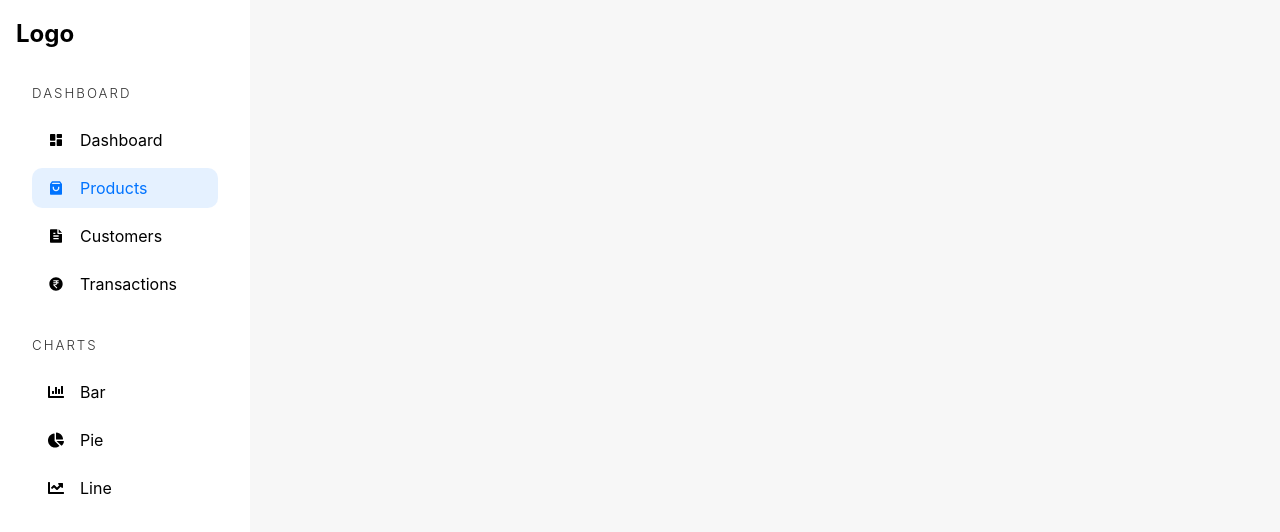
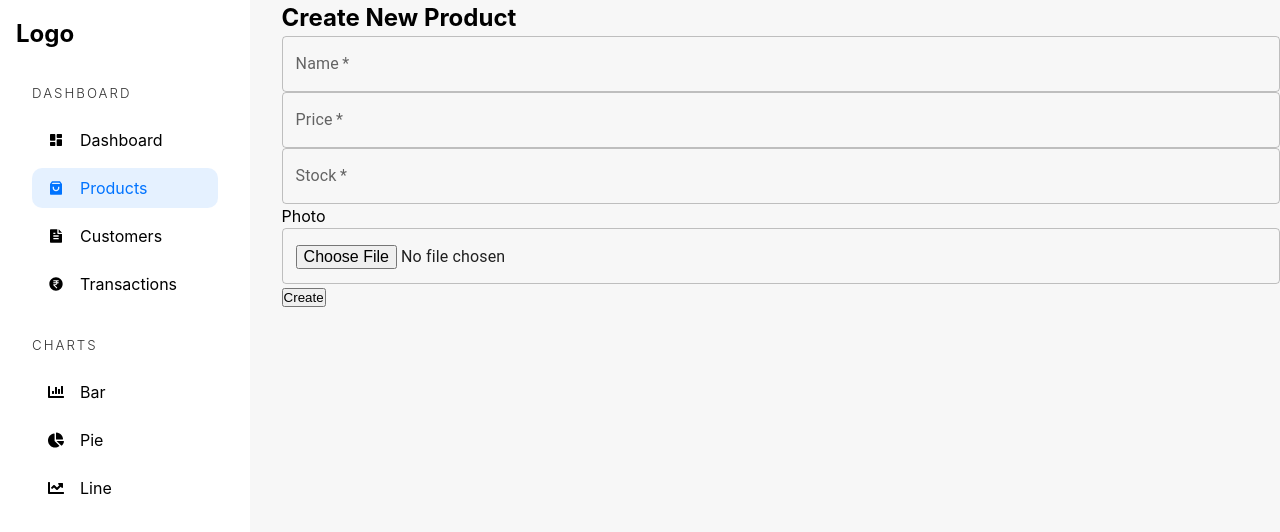
Before and after one commit to AaaSsHhUu/Ecommerce, a React (Vite) app in the folder ecommerce-frontend/: page /admin/products/new in a window 1280 px wide. Shown: the top 532 px of the page. Built offline with nearby package versions, Linux system fonts and the light colour scheme.

Commit message:
made form

```diff
--- a/ecommerce-frontend/src/pages/admin/managment/NewProduct.tsx
+++ b/ecommerce-frontend/src/pages/admin/managment/NewProduct.tsx
@@ -1,7 +1,18 @@
+import { ChangeEvent, useState } from "react"
 import { AdminSidebar } from "../../../components"
-
+import TextField from '@mui/material/TextField';
 
 const NewProduct = () => {
+
+  const [name,setName] = useState<string>("");
+  const [price,setPrice] = useState<number>();
+  const [stock,setStock] = useState<number>();
+  const [photo,setPhoto]   = useState<string>();
+
+  const changeImageHandler = (e : ChangeEvent) => {
+
+  }
+
   return (
     <>
         <div className="admin-container">
@@ -9,8 +20,61 @@ const NewProduct = () => {
 
             <main className="product-managment">
                 <article>
+                    <div className="form-head">
+                        <h2>Create New Product</h2>
+                    </div>
                     <form>
-
+                        {/* Name */}
+                        <div>
+                            <TextField id="outlined-basic"
+                             label="Name"
+                             variant="outlined"
+                             value={name}
+                             sx={{width : "100%"}}
+                             type="text"
+                             onChange={(e) => setName(e.target.value)}
+                             required
+                            />
+                        </div>
+                        {/* Price */}
+                        <div>
+                            <TextField id="outlined-basic"
+                             label="Price"
+                             variant="outlined"
+                             sx={{width : "100%"}}
+                             type="number"
+                             value={price}
+                             onChange={(e) => setPrice(Number(e.target.value))}
+                             required
+                            />
+                        </div>
+                        {/* Stock */}
+                        <div>
+                            <TextField id="outlined-basic"
+                             label="Stock"
+                             variant="outlined"
+                             sx={{width : "100%"}}
+                             value={stock}
+                             type="number"
+                             onChange={(e) => setStock(Number(e.target.value))}
+                             required
+                            />
+                        </div>
+                        {/* Photo */}
+                        <div>
+                            <label>Photo</label>
+                            <TextField id="outlined-basic"
+                             type="file"
+                             sx={{width : "100%"}}
+                             variant="outlined"
+                             onChange={(e) => setPhoto(e.target.value)}
+                             required
+                            />
+                        </div>
+                        {
+                          photo && <img src={photo} alt="Product Image" />
+                        }
+                        <button type="submit">Create</button>
                     </form>
                 </article>
             </main>
```
